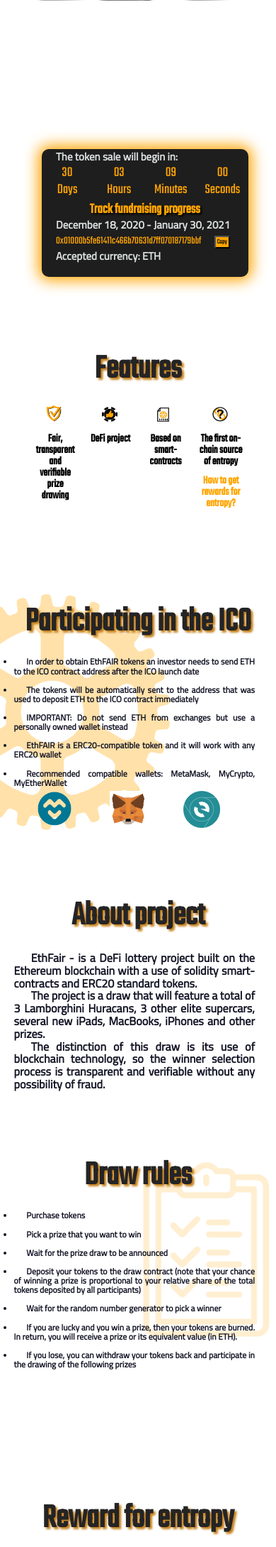
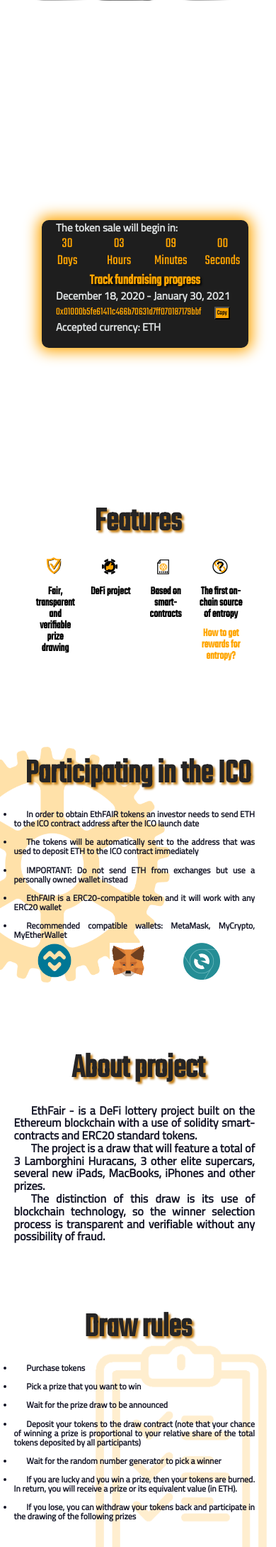
Before and after one commit to sn1jweb/sn1jweb.github.io, a PHP site: page /1/index.html in a window 390 px wide. Shown: the part 578-2757 px from the top of the page at 71% size. Run offline with PHP 8.4, Linux system fonts and the light colour scheme; some libraries are stand-ins or nearby versions; some web fonts are replaced.

Commit message:
Add files via upload

```diff
--- a/1/style.css
+++ b/1/style.css
@@ -2441,7 +2441,12 @@
     margin-top: 1220px;
   }
   #about_us {
-    margin-top: 1800px;
+    margin-top: 2000px;
+  }
+}
+@media (max-width: 465px) {
+  #about_us {
+    margin-top: 2200px;
   }
 }
 @media (max-width: 400px) {
@@ -2457,10 +2462,13 @@
   .ico_time {
     width: 75%;
     height: 180px;
-    margin-top: 450px;
+    margin-top: 550px;
     margin-left: 0;
   }
   .features_class {
-    margin-top: 95%;
-  }
-}
+    margin-top: 150%;
+  }
+  .bg_5 {
+    height: 150%;
+  }
+}
```
